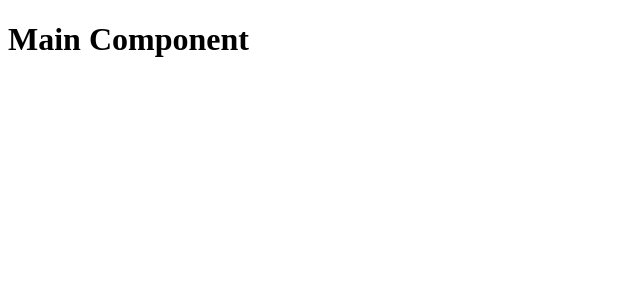
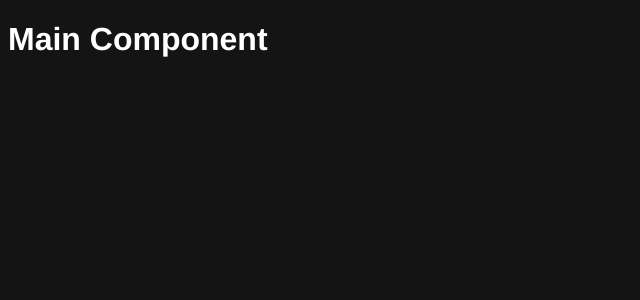
Before and after one commit to vadimgordenya/netflix-website-react, a React (Create React App) app: page / in a window 1280 px wide. Shown: the top 300 px of the page, without its empty margins (0-640 px from the left). Built offline with nearby package versions, Linux system fonts and the light colour scheme.

Commit message:
Added basic styles to project in "App.css" file.

```diff
--- a/src/css/App.css
+++ b/src/css/App.css
@@ -0,0 +1,44 @@
+/* Global Var */
+:root {
+    --main-red: rgb(211,9,19);
+    --main-red-hover: #e50914;
+    --main-dark: rgb(20,20,20);
+    --main-deep-dark: rgb(0,0,0);
+    --main-grey: rgb(153,153,153);
+}
+
+* {
+    box-sizing: border-box;
+}
+
+body {
+    font-family: 'Helvetica';
+    -webkit-font-smoothing: antialiased;
+    background: var(--main-dark);
+    color: #fff;
+}
+
+a {
+    text-decoration: none;
+    color: #fff;
+}
+
+/* Header Section */
+.header-container {
+    width: 100vw;
+    height: 90vh;
+    position: relative;
+    background: radial-gradient(rgba(0,0,0,0), rgba(0,0,0,0.7)),
+    url('../assets/images/bg.jpg') no-repeat center center/cover;
+}
+.header-container:after {
+    content: '';
+    position: absolute;
+    top: 0;
+    left: 0;
+    width: 100%;
+    height: 100%;
+    background: rgba(0,0,0,0.5);
+    box-shadow: inset 4.375rem 3.125rem 11.875rem #000,
+    inset 4.375rem 3.125rem 11.875rem;
+}
```
